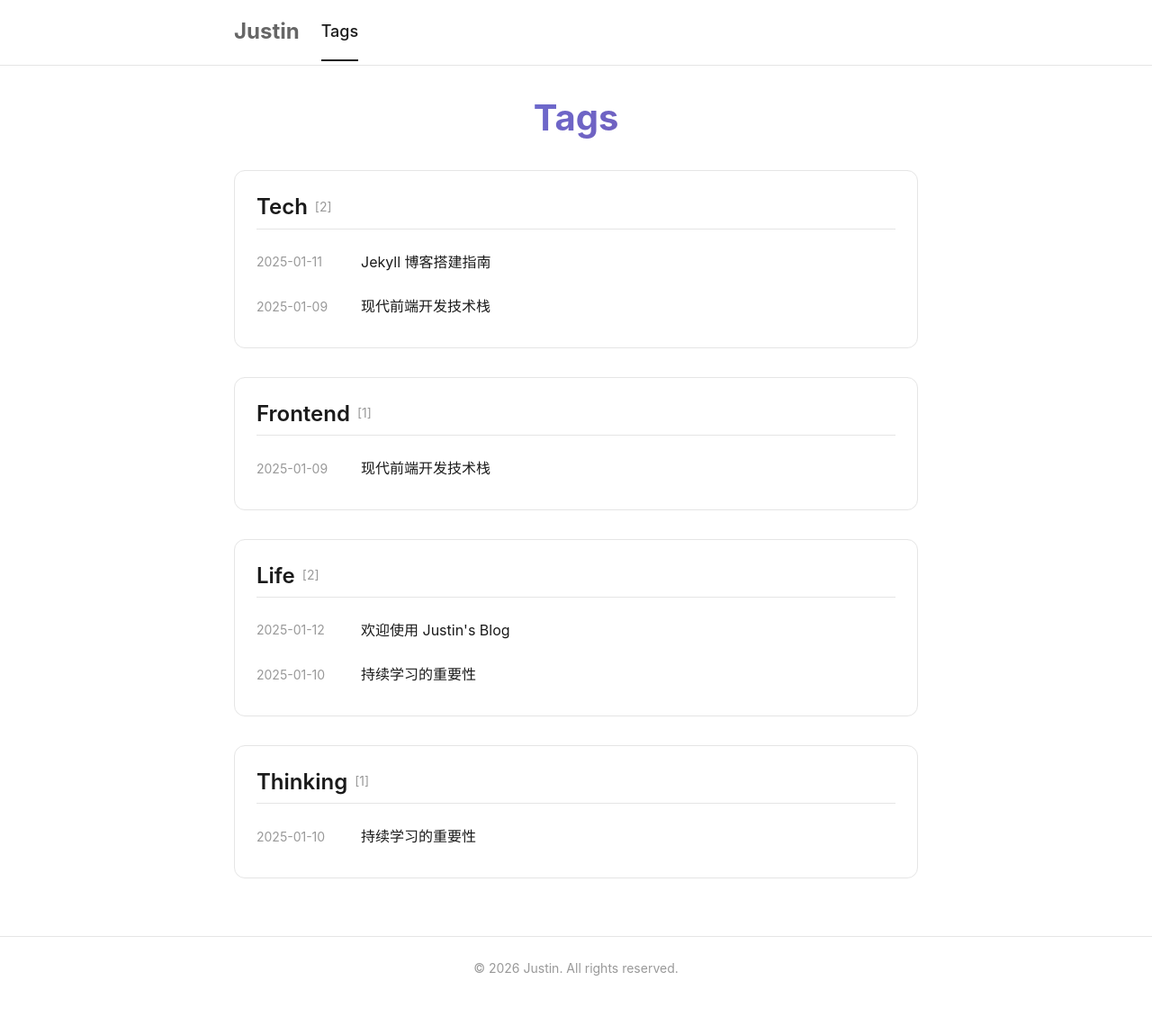
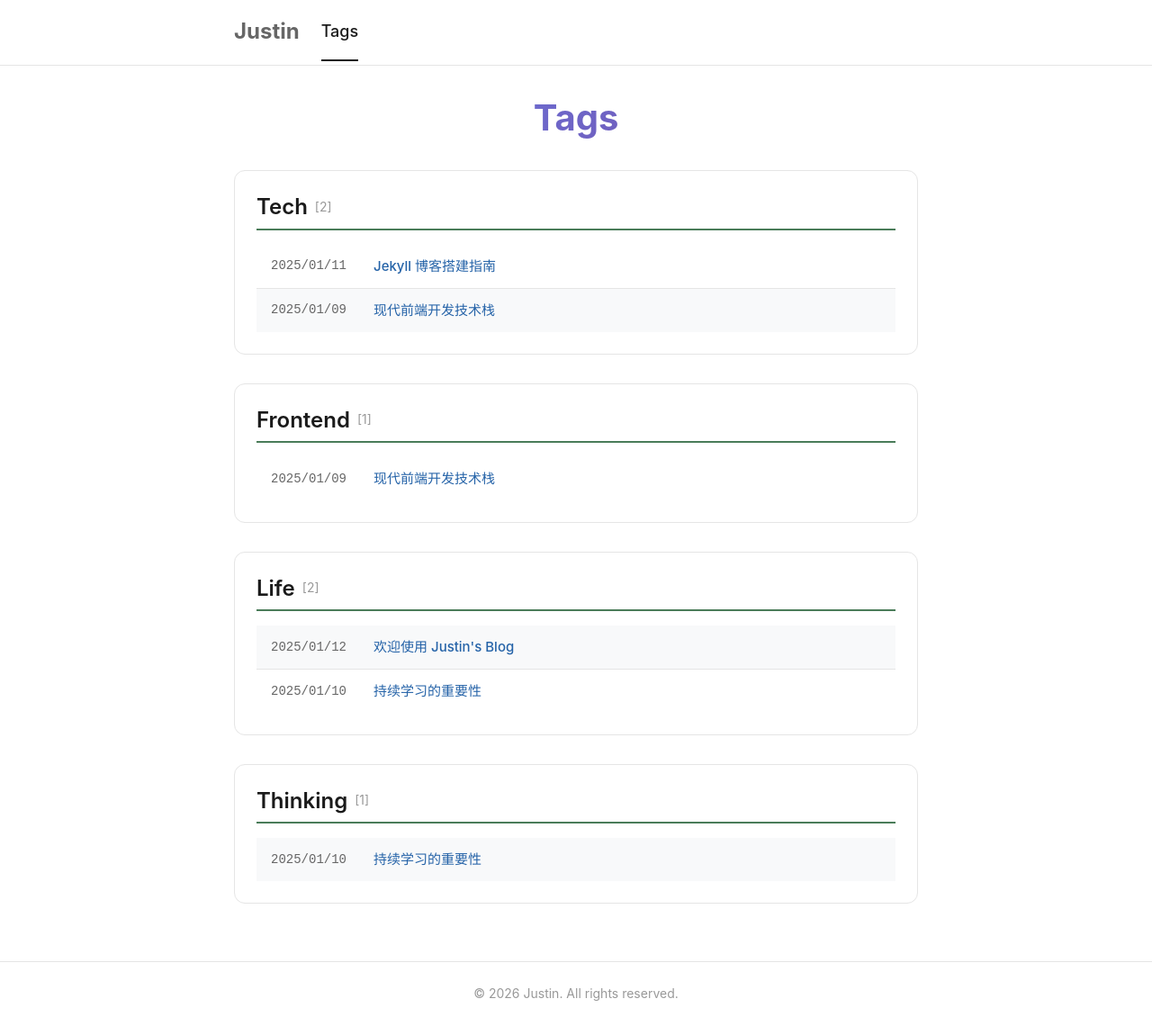
Before and after one commit to daysneco/daysneco.github.io, a Jekyll site: the page built from tags.md, in a window 1280 px wide and 1140 px high. Shown: the whole window at 90% size. Built offline with Jekyll 4.4.1, drawn with Linux system fonts in a browser that asks for light colours.

Commit message:
Update tags page style with cleaner list view
- Change date format to YYYY/MM/DD
- Add alternating row colors (odd/even)
- Add bottom border separators between rows
- Update title link to blue color with hover underline
- Use monospace font for dates

Co-Authored-By: Claude <noreply@anthropic.com>

```diff
--- a/_layouts/tags.html
+++ b/_layouts/tags.html
@@ -14,8 +14,8 @@ layout: default
       </h2>
       <ul class="category-posts">
         {% for post in category[1] %}
-        <li class="category-post">
-          <span class="post-date">{{ post.date | date: "%Y-%m-%d" }}</span>
+        <li class="category-post {% cycle 'odd', 'even' %}">
+          <span class="post-date">{{ post.date | date: "%Y/%m/%d" }}</span>
           <a href="{{ post.url }}" class="post-link">{{ post.title }}</a>
         </li>
         {% endfor %}
--- a/_sass/_tags.scss
+++ b/_sass/_tags.scss
@@ -32,7 +32,7 @@
     font-weight: 600;
     margin-bottom: $spacing-md;
     padding-bottom: $spacing-sm;
-    border-bottom: 1px solid $border-color;
+    border-bottom: 2px solid #4a7c59;
     display: flex;
     align-items: center;
     gap: $spacing-sm;
@@ -52,28 +52,46 @@
     list-style: none;
     display: flex;
     flex-direction: column;
-    gap: $spacing-sm;
+    gap: 0;
   }
 
   .category-post {
     display: flex;
     align-items: center;
-    gap: $spacing-md;
-    padding: $spacing-sm 0;
+    gap: $spacing-lg;
+    padding: 12px 16px;
+    border-bottom: 1px solid #e5e5e5;
+
+    &.odd {
+      background-color: #fff;
+    }
+
+    &.even {
+      background-color: #f8f9fa;
+    }
+
+    &:last-child {
+      border-bottom: none;
+    }
 
     .post-date {
-      color: $text-light;
-      font-size: $font-size-sm;
-      min-width: 100px;
+      color: #666;
+      font-size: 14px;
+      font-family: monospace;
+      min-width: 90px;
+      flex-shrink: 0;
     }
 
     .post-link {
-      color: $text-color;
-      font-size: $font-size-base;
+      color: #2563a8;
+      font-size: 15px;
+      font-weight: 500;
       flex: 1;
+      text-decoration: none;
 
       &:hover {
-        color: #667eea;
+        color: #1d4f8a;
+        text-decoration: underline;
       }
     }
   }
```
